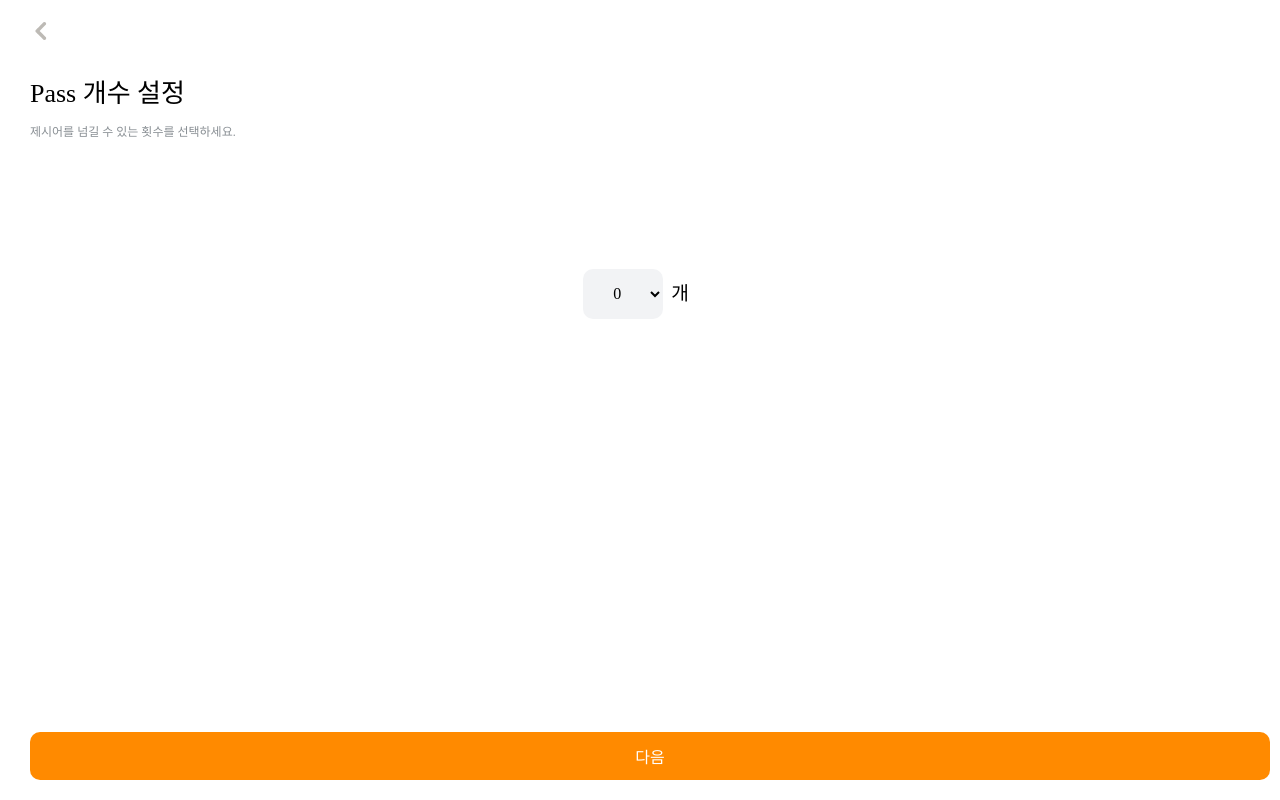
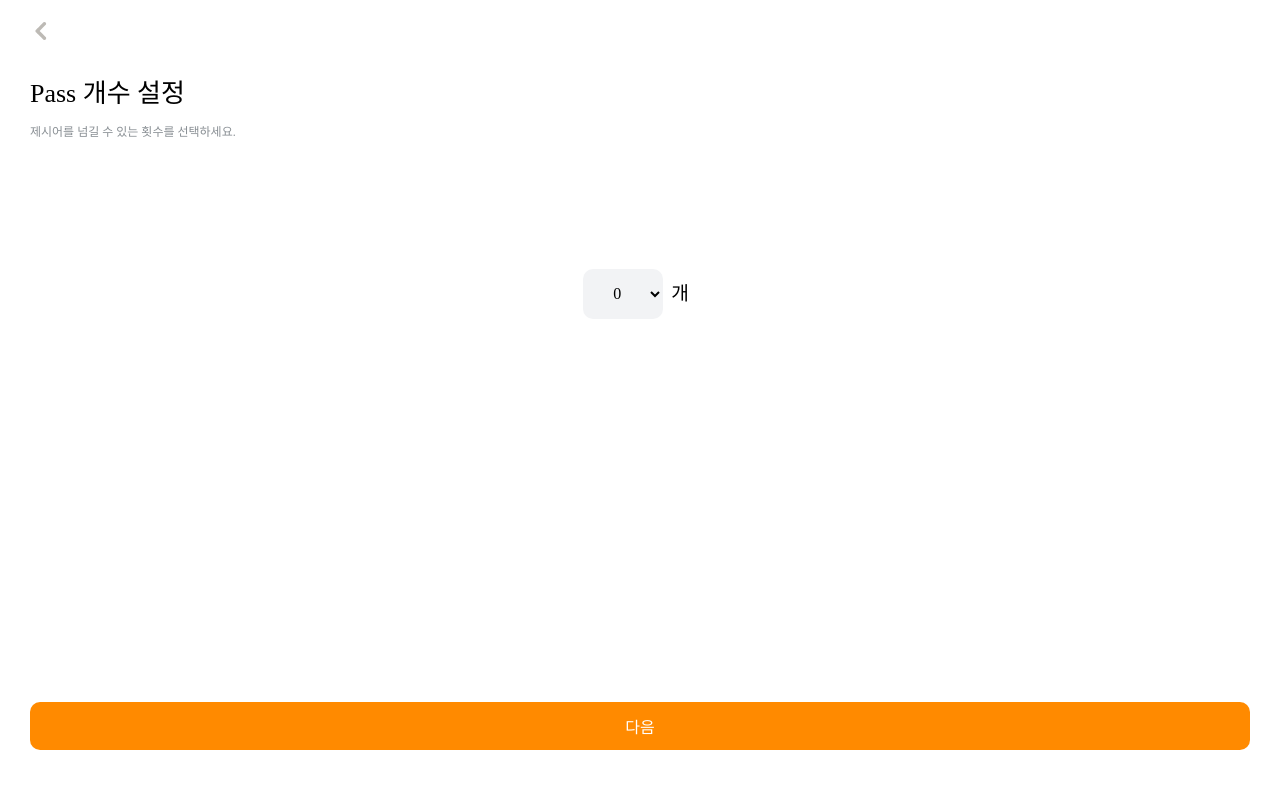
Before and after one commit to taebong1012/CharadesGame, a React (Create React App) app: page /setpass in a window 1280 px wide. Built offline with nearby package versions, Linux system fonts and the light colour scheme; a web font is replaced by a local one.

Commit message:
:lipstick: 하단 여백 수정

```diff
--- a/src/Components/inputForm/style.js
+++ b/src/Components/inputForm/style.js
@@ -49,7 +49,7 @@ export const Input = styled.input`
 
 export const SubmitBtn = styled.button`
   margin-top: 20px;
-  margin-bottom: 20px;
+  margin-bottom: 50px;
   background-color: ${(props) => (props.disabled ? "#ADB3BA" : "#ff8a00")};
   color: white;
   height: 3rem;
--- a/src/Screen/Result/style.js
+++ b/src/Screen/Result/style.js
@@ -4,6 +4,7 @@ export const Container = styled.div`
   display: flex;
   flex-direction: column;
   width: 100vw;
+  margin-bottom: 50px;
 `;
 
 export const Content = styled.div`
--- a/src/Screen/setGame/setPass/style.js
+++ b/src/Screen/setGame/setPass/style.js
@@ -36,11 +36,11 @@ export const Text = styled.div`
 
 export const Btn = styled.button`
   margin-top: 20px;
-  margin-bottom: 20px;
+  margin-bottom: 50px;
   background-color: #ff8a00;
   color: white;
   height: 3rem;
-  width: calc(100% - 2.5rem);
+  width: calc(100% - 3.75rem);
   border: none;
   border-radius: 10px;
   position: fixed;
--- a/src/Screen/setGame/setTime/style.js
+++ b/src/Screen/setGame/setTime/style.js
@@ -40,11 +40,11 @@ export const TimeArea = styled.div`
 
 export const Btn = styled.button`
   margin-top: 20px;
-  margin-bottom: 20px;
+  margin-bottom: 50px;
   background-color: #ff8a00;
   color: white;
   height: 3rem;
-  width: calc(100% - 2.5rem);
+  width: calc(100% - 3.75rem);
   border: none;
   border-radius: 10px;
   position: fixed;
```
